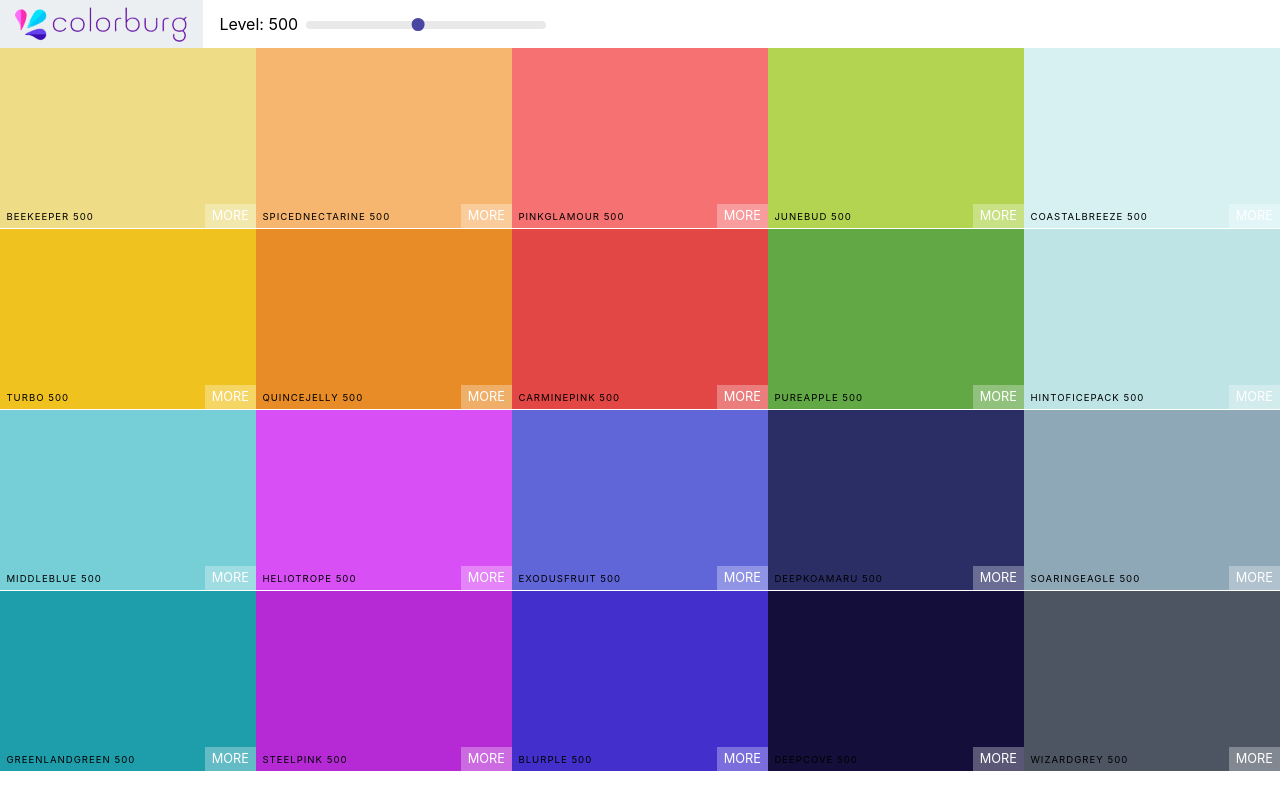
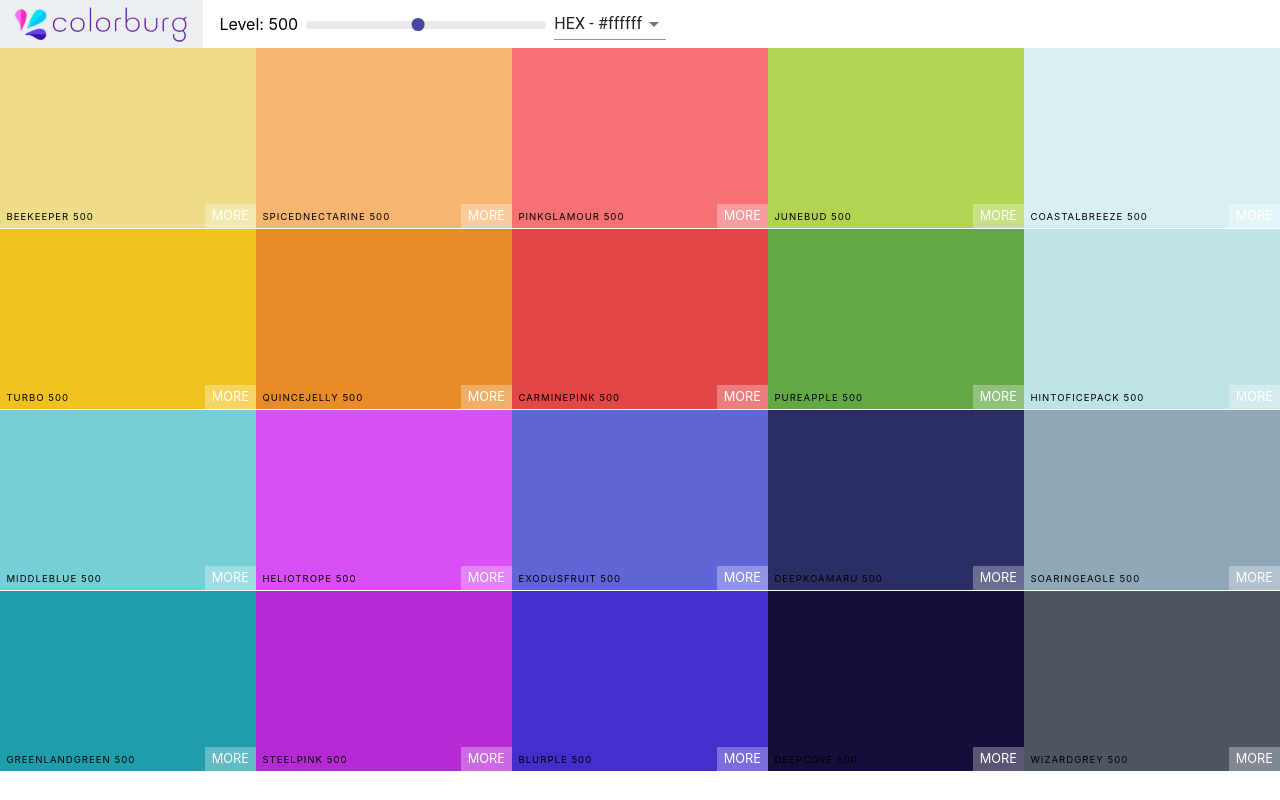
Before and after one commit to Roopin619/Colorburg, a React (Create React App) app: page / in a window 1280 px wide. Built offline with nearby package versions, Linux system fonts and the light colour scheme.

Commit message:
Add Select and Material UI

```diff
--- a/package.json
+++ b/package.json
@@ -3,6 +3,7 @@
   "version": "0.1.0",
   "private": true,
   "dependencies": {
+    "@material-ui/core": "^4.9.10",
     "@testing-library/jest-dom": "^4.2.4",
     "@testing-library/react": "^9.5.0",
     "@testing-library/user-event": "^7.2.1",
--- a/src/Navbar.js
+++ b/src/Navbar.js
@@ -1,12 +1,25 @@
 import React, { Component } from 'react';
 import logo from './brand-logo.png';
 import Slider from 'rc-slider';
+import Select from '@material-ui/core/Select';
+import MenuItem from '@material-ui/core/MenuItem';
 import 'rc-slider/assets/index.css';
 import './Navbar.css';
 
 class Navbar extends Component {
+    constructor(props) {
+        super(props);
+        this.state = { format: "hex" };
+    }
+
+    handleChange = (e) => {
+        this.setState({ format: e.target.value });
+        this.props.handleChange(e.target.value);
+    }
+
     render() {
         const { level, changeLevel } = this.props;
+        const { format } = this.state;
         return (
             <header className="Navbar">
                 <div className="logo">
@@ -26,6 +39,13 @@
                         />
                     </div>
                 </div>
+                <div className="select-container">
+                    <Select value={format} onChange={this.handleChange}>
+                        <MenuItem value="hex">HEX - #ffffff</MenuItem>
+                        <MenuItem value="rgb">RGB - rgb(255,255,255)</MenuItem>
+                        <MenuItem value="rgba">RGBA - rgba(255,255,255,1.0)</MenuItem>
+                    </Select>
+                </div>
             </header>
         );
     }
--- a/src/Palette.js
+++ b/src/Palette.js
@@ -6,22 +6,30 @@
 class Palette extends Component {
     constructor(props) {
         super(props);
-        this.state = { level: 500 };
+        this.state = { level: 500, format: "hex" };
     }
 
     changeLevel = (newLevel) => {
         this.setState({ level: newLevel });
     }
 
+    changeFormat = (val) => {
+        this.setState({ format: val });
+    }
+
     render() {
         const { colors } = this.props.palette;
-        const { level } = this.state;
+        const { level, format } = this.state;
         const colorBoxes = colors[level].map(color => (
-            <ColorBox background={color.hex} name={color.name} />
+            <ColorBox background={color[format]} name={color.name} />
         ));
         return (
             <div className="Palette">
-                <Navbar level={level} changeLevel={this.changeLevel} />
+                <Navbar
+                    level={level}
+                    changeLevel={this.changeLevel}
+                    handleChange={this.changeFormat}
+                />
                 <div className="Palette-colors">
                     {colorBoxes}
                 </div>
```
Also changed, not shown: 1 other file (tests, documents, lock files or other folders). Lines whose indentation alone changed are shown as unchanged.
